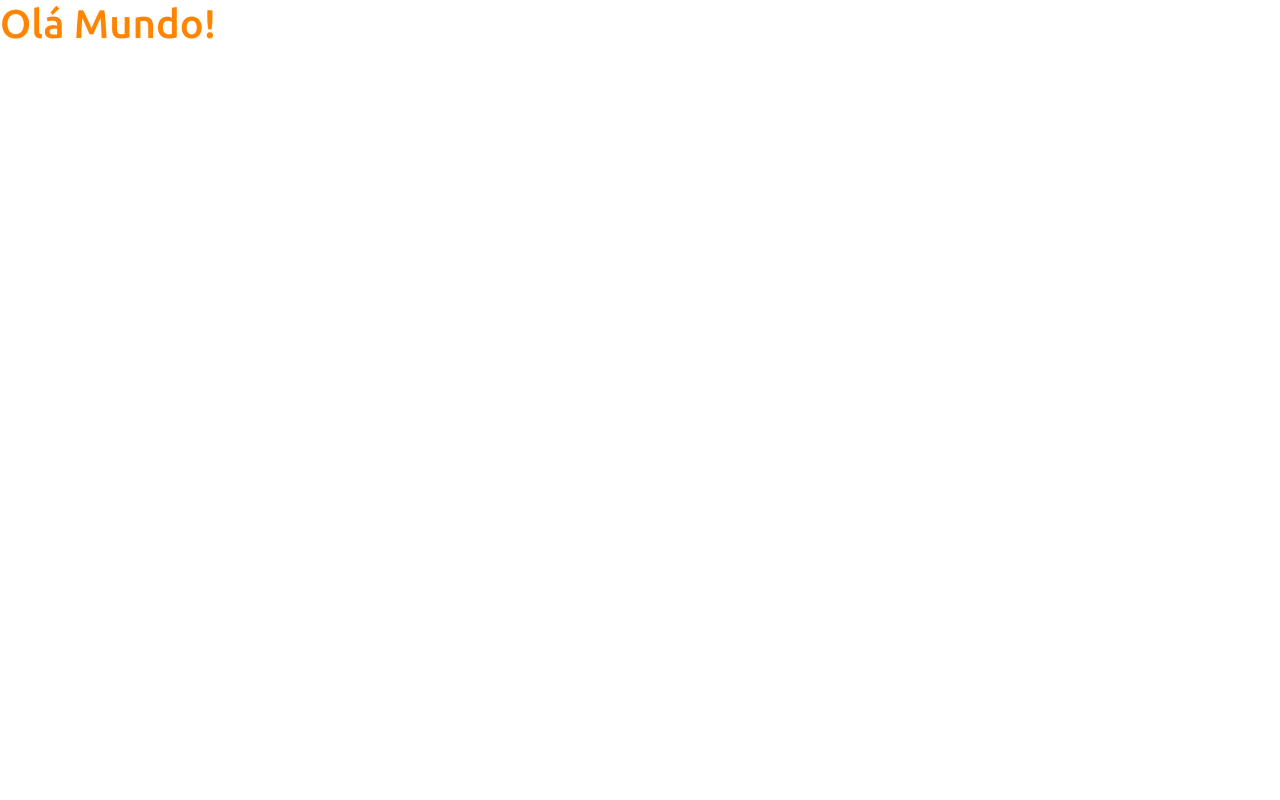
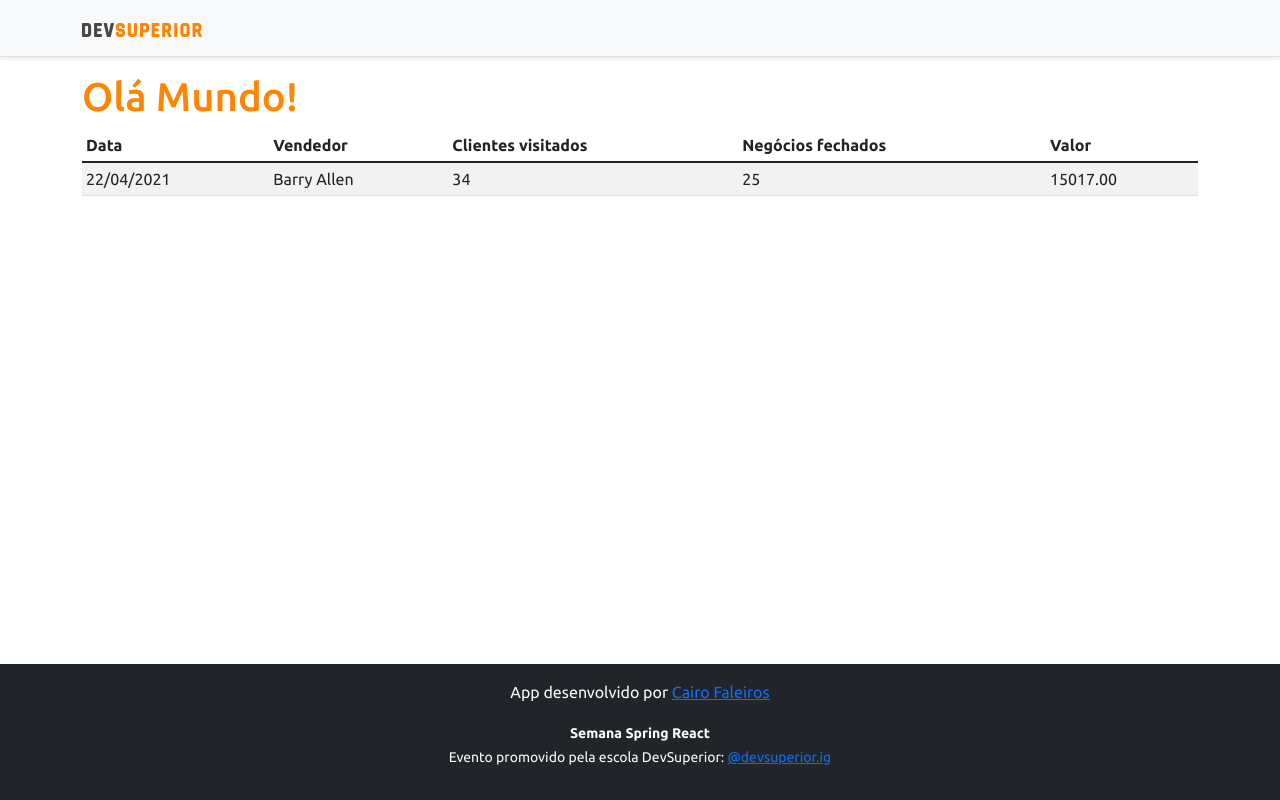
Before and after one commit to cairofal/project-sds5, a React (Create React App) app in the folder frontend/: page / in a window 1280 px wide. Built offline with nearby package versions, Linux system fonts and the light colour scheme.

Commit message:
Basic static components

```diff
--- a/frontend/src/App.tsx
+++ b/frontend/src/App.tsx
@@ -1,11 +1,17 @@
+import DataTable from "components/DataTable";
+import Footer from "components/Footer";
+import NavBar from "components/NavBar";
 
 function App() {
   return (
-    <div>
-
+    <>
+    <NavBar/>
+    <div className="container">
       <h1 className="text-primary">Olá Mundo!</h1>
-
+      <DataTable/>
     </div>
+    <Footer/>
+    </>
   );
 }
 
--- /dev/null
+++ b/frontend/src/components/DataTable/index.tsx
@@ -0,0 +1,28 @@
+function DataTable() {
+    return (
+        <div className="table-responsive">
+    <table className="table table-striped table-sm">
+        <thead>
+            <tr>
+                <th>Data</th>
+                <th>Vendedor</th>
+                <th>Clientes visitados</th>
+                <th>Negócios fechados</th>
+                <th>Valor</th>
+            </tr>
+        </thead>
+        <tbody>
+            <tr>
+                <td>22/04/2021</td>
+                <td>Barry Allen</td>
+                <td>34</td>
+                <td>25</td>
+                <td>15017.00</td>
+            </tr>
+        </tbody>
+    </table>
+</div>
+    );
+  }
+
+  export default DataTable;
--- /dev/null
+++ b/frontend/src/components/Footer/index.tsx
@@ -0,0 +1,14 @@
+function Footer() {
+    return (
+        <footer className="footer mt-auto py-3 bg-dark">
+        <div className="container">
+          <p className="text-light">App desenvolvido por <a href="https://github.com/cairofal" target="_blank" rel="noreferrer">Cairo Faleiros</a></p>
+          <p className="text-light"><small><strong>Semana Spring React</strong><br/>
+            Evento promovido pela escola DevSuperior: <a href="https://instagram.com/devsuperior.ig" target="_blank" rel="noreferrer">@devsuperior.ig</a></small></p>
+        </div>
+      </footer>
+
+    );
+  }
+
+  export default Footer;
--- /dev/null
+++ b/frontend/src/components/NavBar/index.tsx
@@ -0,0 +1,15 @@
+import ImgDsDark from 'assets/img/ds-dark.svg'
+
+function NavBar() {
+    return (
+        <div className="d-flex flex-column flex-md-row align-items-center p-3 px-md-4 mb-3 bg-light border-bottom shadow-sm">
+        <div className="container">
+          <nav className="my-2 my-md-0 mr-md-3">
+            <img src={ImgDsDark} alt="DevSuperior" width="120" />
+          </nav>
+        </div>
+      </div>
+    );
+  }
+
+  export default NavBar;
```
Also changed, not shown: frontend/src/assets/img/ds-dark.svg (added).
